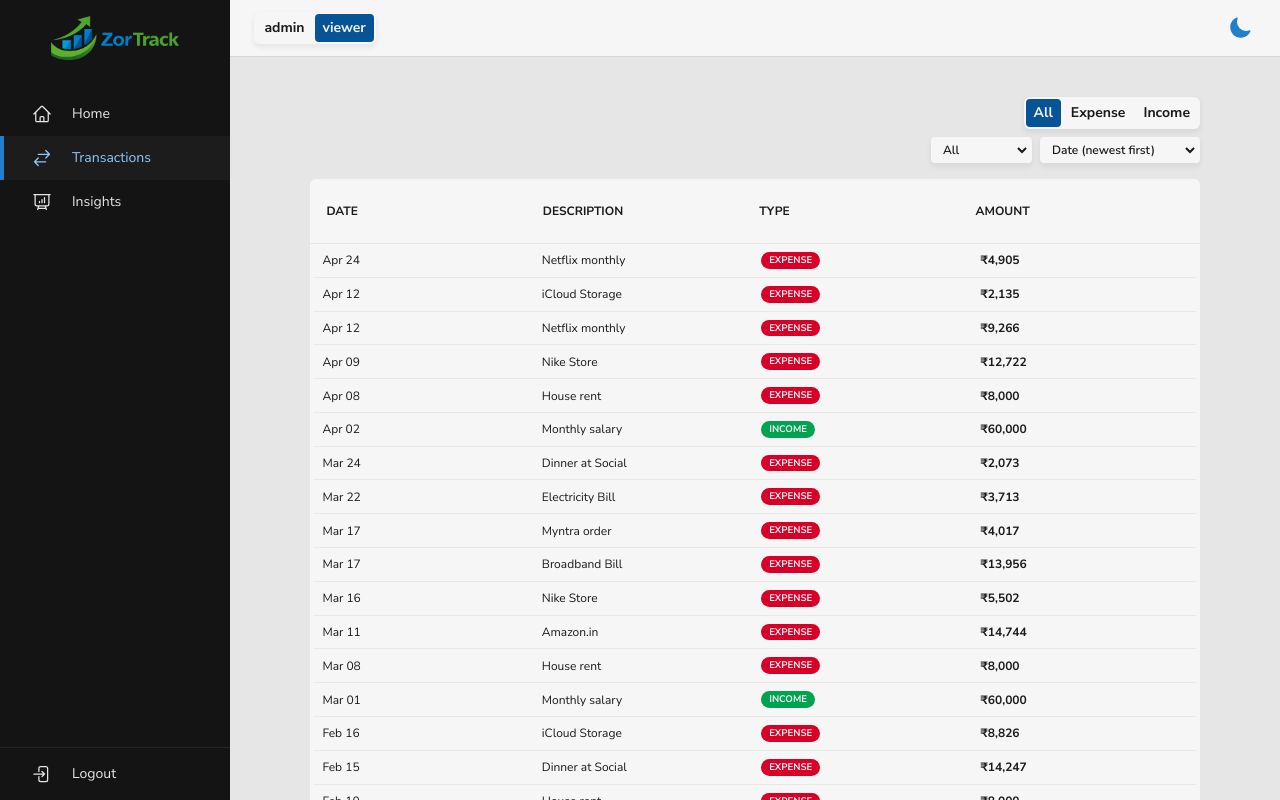
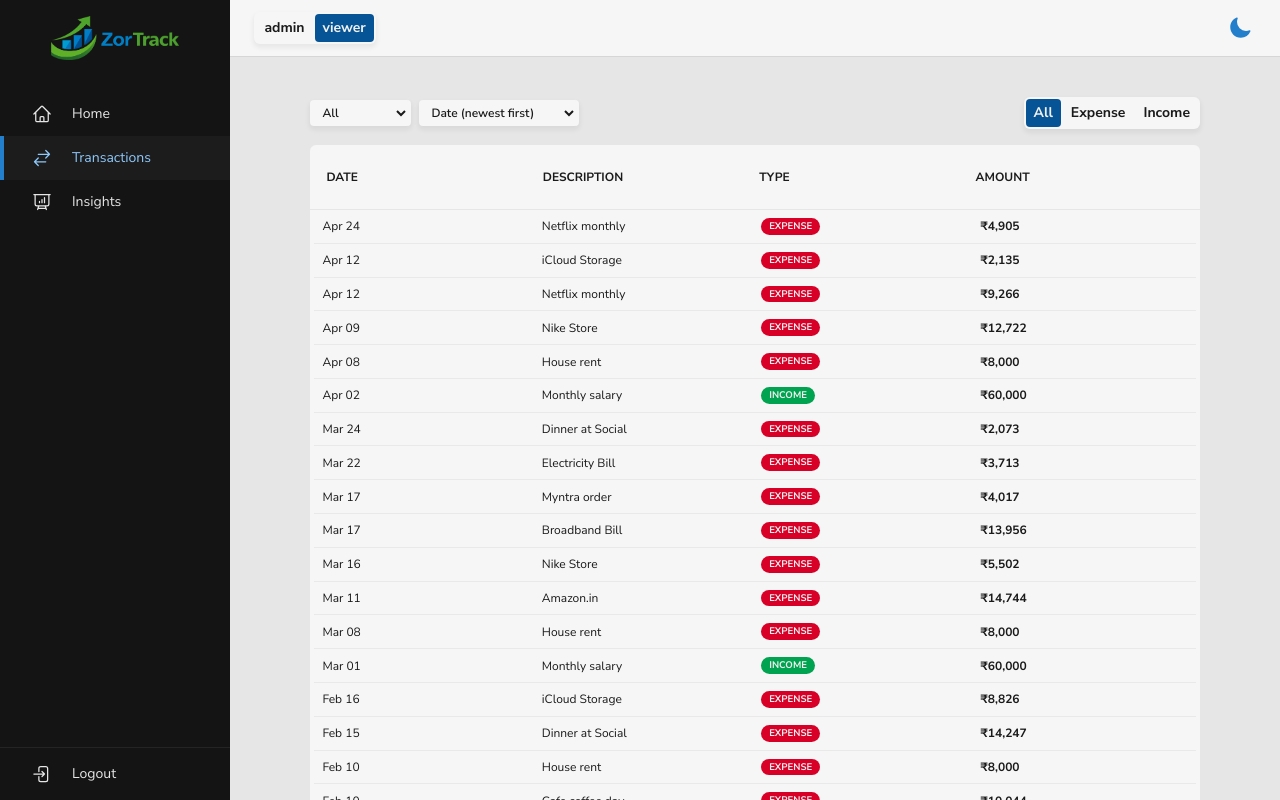
Before and after one commit to rishikesh-negi/fintracker-dashboard, a React (Vite) app: page /transactions in a window 1280 px wide. Built offline with nearby package versions, Linux system fonts and the light colour scheme.

Commit message:
Fixed transaction filters to prevent wrong filter combinations and improved page layout

```diff
--- a/src/pages/Transactions.tsx
+++ b/src/pages/Transactions.tsx
@@ -19,6 +19,7 @@
 
 export default function Transactions() {
   const transactions = useAppSelector(selectTransactionsData);
+  const appliedFilters = useAppSelector(selectTransactionFilters);
 
   const transactionTypeFilterOptions = [
     { label: "All", value: "all" },
@@ -28,12 +29,22 @@
 
   const transactionCategoryFilterOptions = [
     { label: "All", value: "all" },
+    ...(appliedFilters.transactionType === "income" || appliedFilters.transactionType === "all"
+      ? [
+          { label: "Salary", value: "salary" },
+          { label: "Dividend", value: "dividend" },
+        ]
+      : []),
+    ...(appliedFilters.transactionType === "expense" || appliedFilters.transactionType === "all"
+      ? [
           { label: "Utility", value: "utility" },
           { label: "Lifestyle", value: "lifestyle" },
           { label: "Transit", value: "transit" },
           { label: "Essentials", value: "essentials" },
           { label: "Installment", value: "installment" },
           { label: "Investment", value: "investment" },
+        ]
+      : []),
   ];
 
   const transactionsSortByOptions = [
@@ -45,7 +56,6 @@
 
   const dispatch = useAppDispatch();
 
-  const appliedFilters = useAppSelector(selectTransactionFilters);
   const handleCategoryChange = (e: ChangeEvent<HTMLSelectElement>) =>
     dispatch(
       setTransactionsCategoryFilter({ category: e.target.value as TransactionCategory | "all" }),
@@ -60,14 +70,14 @@
 
   return (
     <section className="w-full flex flex-col gap-4">
-      <div className="w-full flex flex-col items-end gap-2">
+      <div className="w-full flex flex-col sm:flex-row-reverse items-end sm:items-center gap-2">
         <Filter
           options={transactionTypeFilterOptions}
           filterField="type"
           stateSelector={selectTransactionTypeFilter}
           actionCreator={setTransactionTypeFilter}
         />
-        <div className="flex items-center gap-2">
+        <div className="flex items-center gap-2 sm:mr-auto">
           <Select
             options={transactionCategoryFilterOptions}
             value={appliedFilters.category}
```
Lines whose indentation alone changed are shown as unchanged.
